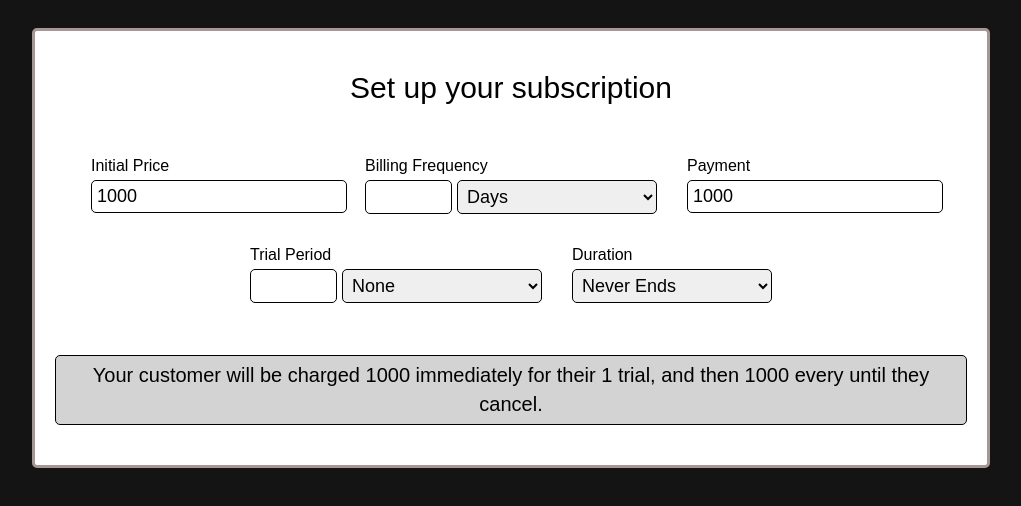
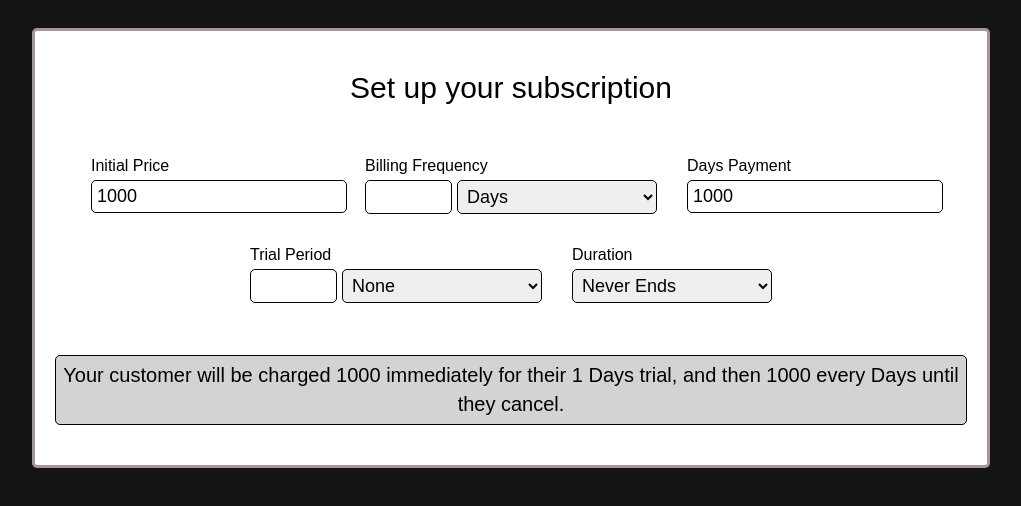
Before and after one commit to CarlosRidolfi/offeringtree-test, a Next.js app: page / in a window 1280 px wide. Shown: the top 506 px of the page, without its empty margins (129-1150 px from the left). Built offline with nearby package versions, Linux system fonts and the light colour scheme.

Commit message:
First commit

```diff
--- a/src/pages/index.tsx
+++ b/src/pages/index.tsx
@@ -11,7 +11,7 @@ import {
 } from "@/styled-components/styled";
 
 export default function SubscriptionForm() {
-  const [paymentType, setPaymentType] = useState<string | undefined>("");
+  const [paymentType, setPaymentType] = useState<string | undefined>("Days");
   const [initialPrice, setInitialPrice] = useState(1000);
   const [billingFrequency, setBillingFrequency] = useState(1);
   const [timePayment, setTimePayment] = useState<number | undefined>();
```
